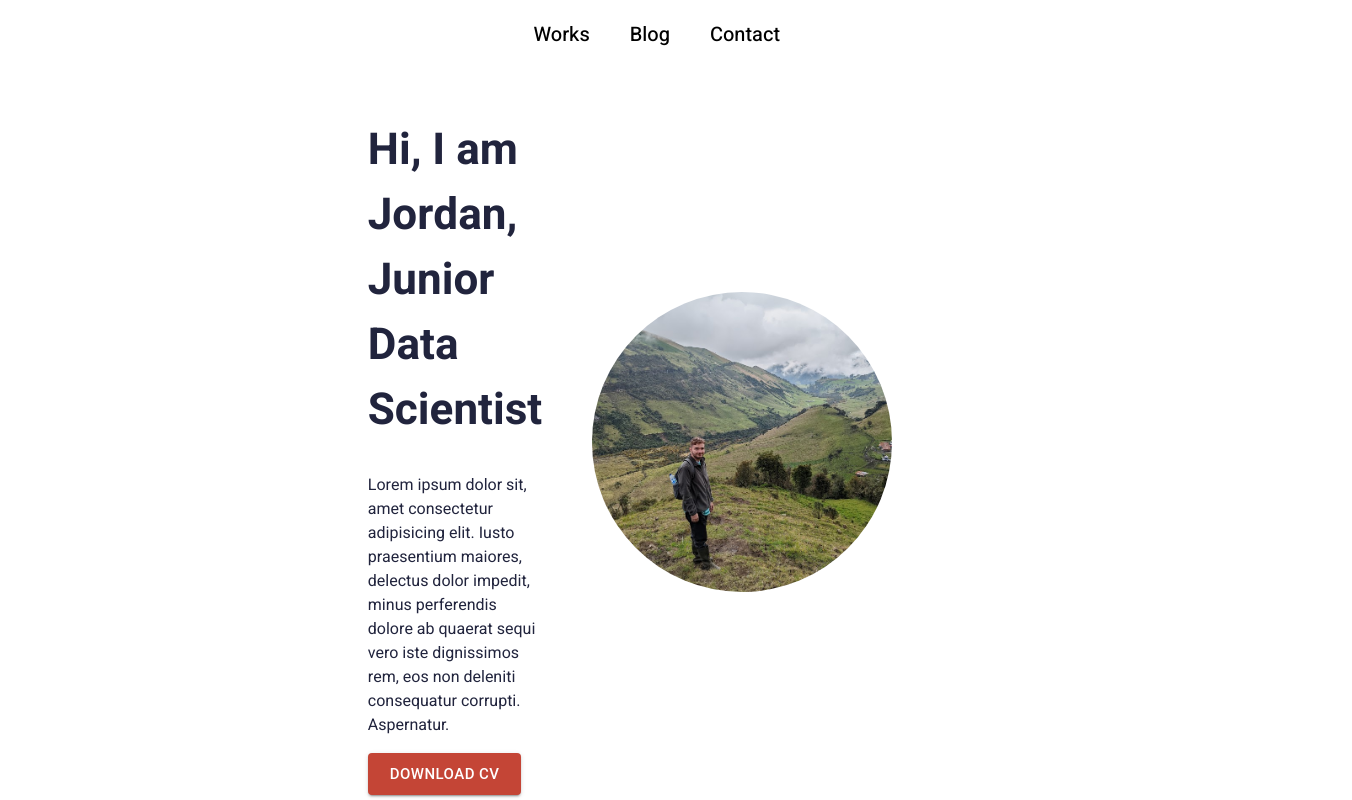
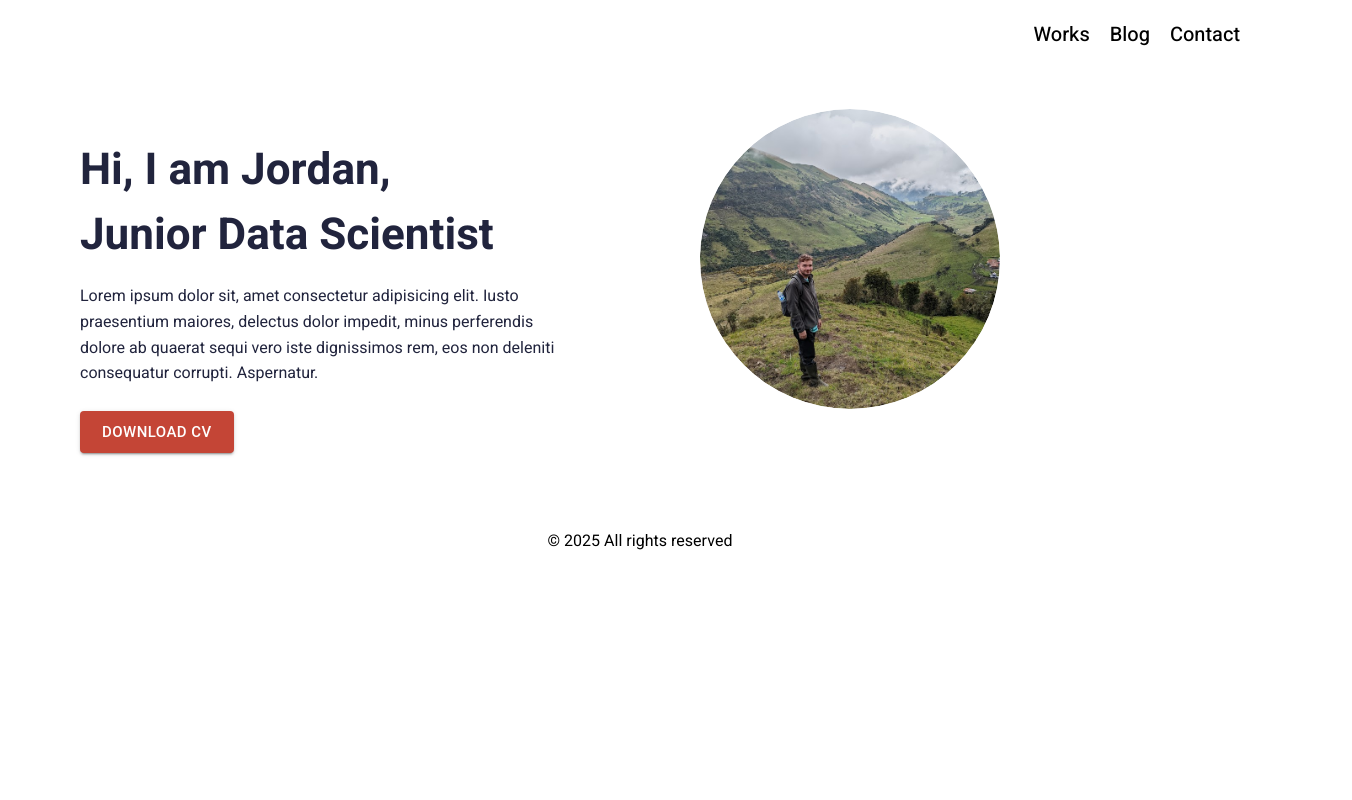
Before and after one commit to jordansp99/portfolio, a React (Vite) app: page / in a window 1280 px wide. Shown: the top 800 px of the page, 1352 px wide, since content can reach past the window. Built offline with nearby package versions, Linux system fonts and the light colour scheme.

Commit message:
updated css

```diff
--- a/src/global.css
+++ b/src/global.css
@@ -3,74 +3,115 @@ html,
 body {
     background-color: white;
     font-family: "Heebo", sans-serif;
-    margin: 0; /* Remove default margin */
-    height: 100%; /* Make sure the body takes the full screen height */
-    display: flex; /* Use flexbox on the body */
-    flex-direction: column; /* Arrange children in a column */
+    margin: 0;
+    min-height: 100vh; /* Use min-height for better mobile handling */
+    display: flex;
+    flex-direction: column;
 }
 
 nav {
-  padding-right: 460px;
+    padding: 20px; /* Consistent padding */
     font-weight: 500;
-  font-size: 20px;
-  display: flex;        /* Make it a flex container */
-  justify-content: end; /* Align content to the right */
-}
-ul {
-  list-style: none; /* Remove bullets */
+    font-size: 1.25rem; /* Use rem for scalable font sizes */
+    display: flex;
+    justify-content: flex-end; /* Align to the right */
 }
 
-ul li {
-  display: inline-block; /* Make list items horizontal */
-   margin-right: 40px; /* Add space to the right for readability*/
+nav ul {
+    list-style: none;
+    padding: 0; /* Remove default ul padding */
+    margin: 0;
+    display: flex;
 }
-.black{
-  color:black
+
+nav ul li {
+    margin-left: 20px; /* Consistent spacing between nav items */
 }
-.primary{
-  color:#FF6464;
+
+nav a { /* Style the links */
+    text-decoration: none;
+    color: inherit; /* Inherit color from parent */
 }
-.secondary{
+
+.black {
+    color: black;
+}
+
+.primary {
+    color: #FF6464;
+}
+
+.secondary {
     color: #00A8CC;
 }
-.dark{
+
+.dark {
     color: #21243D;
 }
-.light{
+
+.light {
     color: #8695A4;
 }
+
 .footer {
-   margin-top: auto; /* Push footer to the bottom */
-   /* Add any styling for the footer like height, padding, background */
+    margin-top: auto;
     text-align: center;
+    padding: 20px 0; /* Add top and bottom padding */
 }
-h1{
-  font-size: 44px;
+
+h1 {
+    font-size: 2.75rem; /* Use rem */
     font-weight: bold;
+    margin-bottom: 1rem; /* Add some spacing below h1 */
 }
-p{
-  font-size: 16px;
+
+p {
+    font-size: 1rem; /* Use rem */
+    line-height: 1.6; /* Improve readability */
+    margin-bottom: 1.5rem; /* Consistent spacing */
 }
-.left-content {
 
-  flex: 1; /* Allow left content to take up available space */
-  padding-right: 50px; /* Add spacing between left and right content */
+.profile-div {
+    display: flex;
+    flex-direction: column; /* Stack vertically on smaller screens */
+    align-items: center;
+    padding: 40px 20px; /* Add horizontal padding */
+}
+
+.left-content,
+.right-content {
+    width: 100%; /* Take full width on mobile */
+    max-width: 500px; /* Limit width on larger screens */
+    margin-bottom: 20px; /* Spacing between content on mobile */
+    text-align: center; /* Center text on mobile */
 }
 
 .right-content {
-  flex: 1; /* Allow right content to take up available space */
-  text-align: left; /* Align the image to the right */
-  padding-right: 460px
+    padding: 0; /* Remove unnecessary padding */
 }
 
 img {
-  max-width: 300px; /* Set a maximum width for the image */
-  height: auto; /* Maintain aspect ratio */
+    max-width: 100%; /* Make image responsive */
+    height: auto;
+    border-radius: 50%; /* Make it a circle */
 }
-.profile-div{
-  display: flex;
-  justify-content: center; /* Center items horizontally */
-  align-items: center; /* Center items vertically */
-  padding: 20px; /* Add some padding around the container */
-  padding-left: 460px;
+
+/* Media query for larger screens */
+@media (min-width: 768px) {
+    .profile-div {
+        flex-direction: row; /* Go back to horizontal layout */
+        justify-content: space-around;
+        align-items: flex-start; /* Align items to the top */
     }
+
+    .left-content,
+    .right-content {
+        width: 45%; /* Give each content area some width */
+        text-align: left;
+        margin-bottom: 0; /* Remove bottom margin */
+    }
+
+    nav {
+      padding: 20px 40px; /* More padding on larger screens */
+    }
+}
```
Lines whose indentation alone changed are shown as unchanged.
